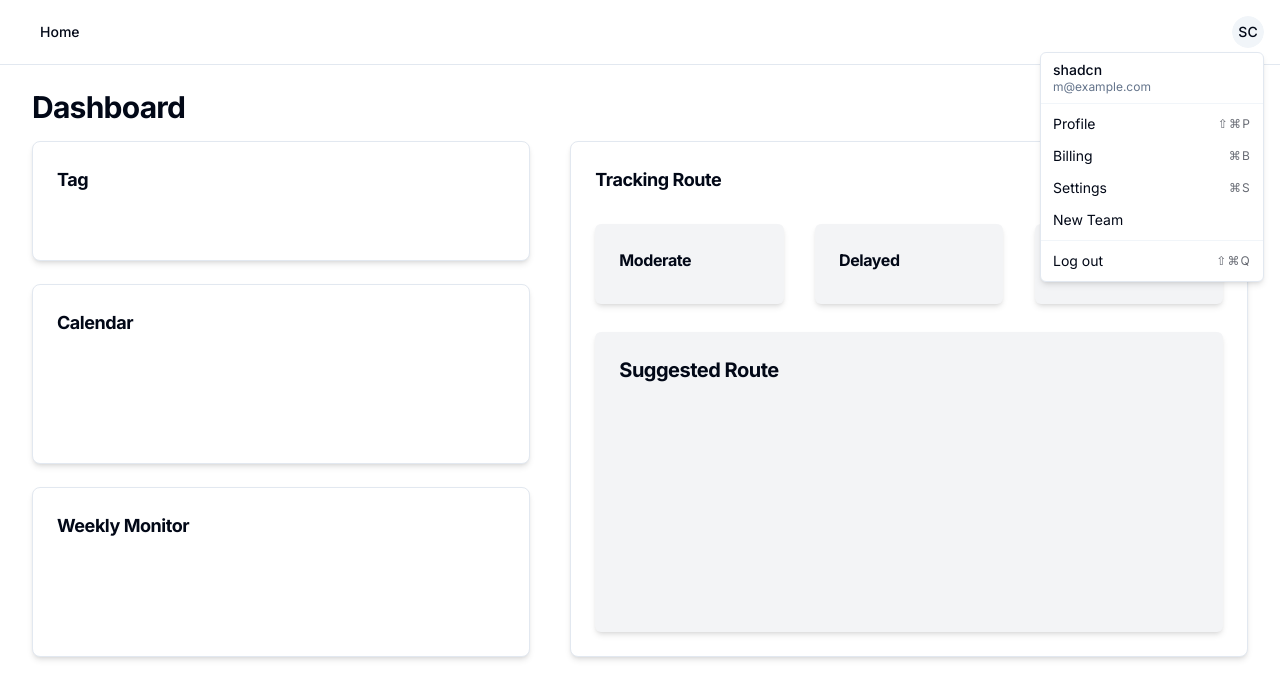
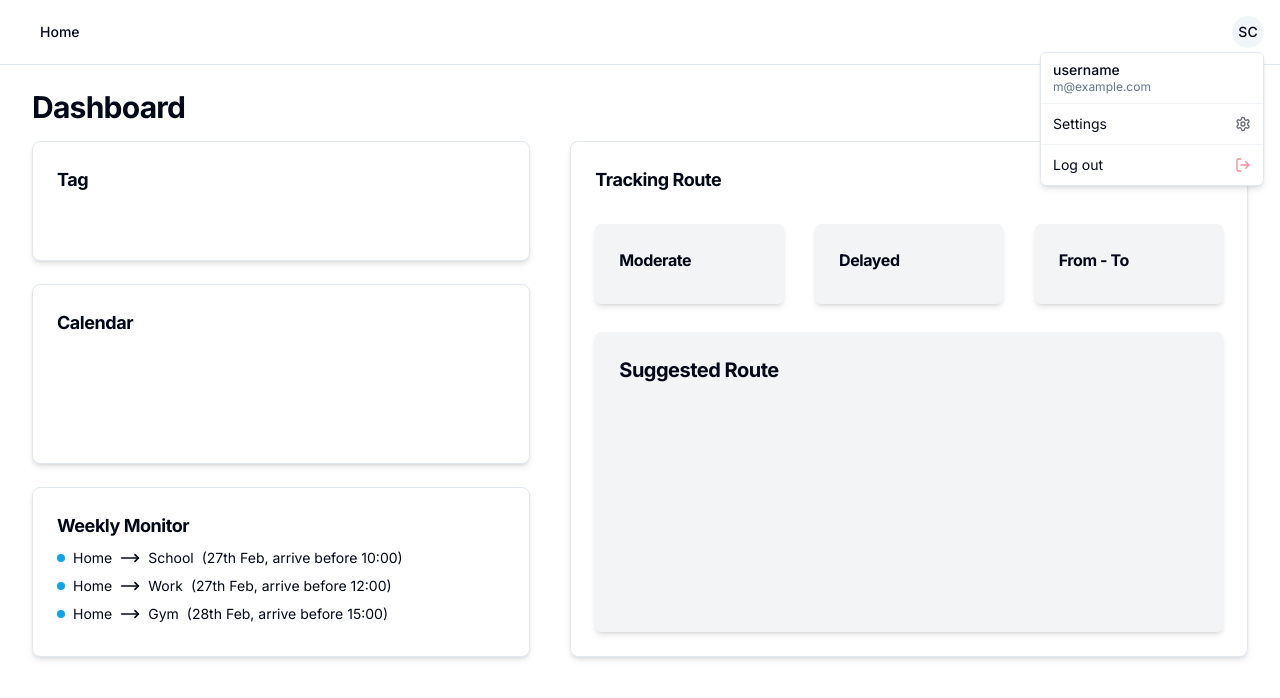
Before and after one commit to YameiSong/UnihackApp, a Next.js app in the folder frontend/: page / in a window 1280 px wide. Both pictures are taken after a click on the button "SC". Shown: the top 698 px of the page. Built offline with nearby package versions, Linux system fonts and the light colour scheme.

Commit message:
Update monitor board with test data

```diff
--- a/frontend/components/navigation/UserNav.tsx
+++ b/frontend/components/navigation/UserNav.tsx
@@ -10,6 +10,7 @@ import {
   DropdownMenuTrigger,
 } from "@/components/ui/dropdown-menu";
 import { Avatar, AvatarFallback, AvatarImage } from "@/components/ui/avatar";
+import { LogOut, Settings } from "lucide-react";
 
 const UserNav = () => {
   return (
@@ -25,7 +26,7 @@ const UserNav = () => {
       <DropdownMenuContent className="w-56" align="end" forceMount>
         <DropdownMenuLabel className="font-normal">
           <div className="flex flex-col space-y-1">
-            <p className="text-sm font-medium leading-none">shadcn</p>
+            <p className="text-sm font-medium leading-none">username</p>
             <p className="text-xs leading-none text-muted-foreground">
               m@example.com
             </p>
@@ -34,23 +35,18 @@ const UserNav = () => {
         <DropdownMenuSeparator />
         <DropdownMenuGroup>
           <DropdownMenuItem>
-            Profile
-            <DropdownMenuShortcut>⇧⌘P</DropdownMenuShortcut>
+            Settings
+            <DropdownMenuShortcut>
+              <Settings size={16} />
+            </DropdownMenuShortcut>
           </DropdownMenuItem>
-          <DropdownMenuItem>
-            Billing
-            <DropdownMenuShortcut>⌘B</DropdownMenuShortcut>
-          </DropdownMenuItem>
-          <DropdownMenuItem>
-            Settings
-            <DropdownMenuShortcut>⌘S</DropdownMenuShortcut>
-          </DropdownMenuItem>
-          <DropdownMenuItem>New Team</DropdownMenuItem>
         </DropdownMenuGroup>
         <DropdownMenuSeparator />
         <DropdownMenuItem>
           Log out
-          <DropdownMenuShortcut>⇧⌘Q</DropdownMenuShortcut>
+          <DropdownMenuShortcut>
+            <LogOut size={16} className="text-rose-500" />
+          </DropdownMenuShortcut>
         </DropdownMenuItem>
       </DropdownMenuContent>
     </DropdownMenu>
--- a/frontend/components/travel-monitor/MonitorBoard.tsx
+++ b/frontend/components/travel-monitor/MonitorBoard.tsx
@@ -8,13 +8,42 @@ import {
   CardTitle,
 } from "@/components/ui/card";
 
+import MonitorItem from "./MonitorItem";
+
+const monitorItemsData = [
+  {
+    departureAddress: "Home",
+    arrivalAddress: "School",
+    date: "27th Feb",
+    arrivalTime: "10:00",
+  },
+  {
+    departureAddress: "Home",
+    arrivalAddress: "Work",
+    date: "27th Feb",
+    arrivalTime: "12:00",
+  },
+  {
+    departureAddress: "Home",
+    arrivalAddress: "Gym",
+    date: "28th Feb",
+    arrivalTime: "15:00",
+  },
+];
+
 const MonitorBoard = () => {
   return (
     <Card className="min-h-[170px] shadow-md">
       <CardHeader className="flex flex-row items-center justify-between space-y-0 pb-2">
         <CardTitle className="text-lg font-bold">Weekly Monitor</CardTitle>
       </CardHeader>
-      <CardContent></CardContent>
+      <CardContent>
+        <div className="flex flex-col space-y-2 max-h-[100px] overflow-y-auto">
+          {monitorItemsData.map((item, index) => (
+            <MonitorItem key={index} {...item} />
+          ))}
+        </div>
+      </CardContent>
     </Card>
   );
 };
--- /dev/null
+++ b/frontend/components/travel-monitor/MonitorItem.tsx
@@ -0,0 +1,29 @@
+import React from "react";
+
+import { MoveRight } from "lucide-react";
+
+interface MoonitorItemProps {
+  departureAddress: string;
+  arrivalAddress: string;
+  date: string;
+  arrivalTime: string;
+}
+
+const MonitorItem = ({
+  departureAddress,
+  arrivalAddress,
+  date,
+  arrivalTime,
+}: MoonitorItemProps) => {
+  return (
+    <div className="flex items-center text-sm space-x-2">
+      <span className="flex mb-2 h-2 w-2 translate-y-1 rounded-full bg-sky-500" />
+      <span>{departureAddress}</span>
+      <MoveRight size={20} />
+      <span>{arrivalAddress}</span>
+      <span>{`(${date}, arrive before ${arrivalTime})`}</span>
+    </div>
+  );
+};
+
+export default MonitorItem;
```
